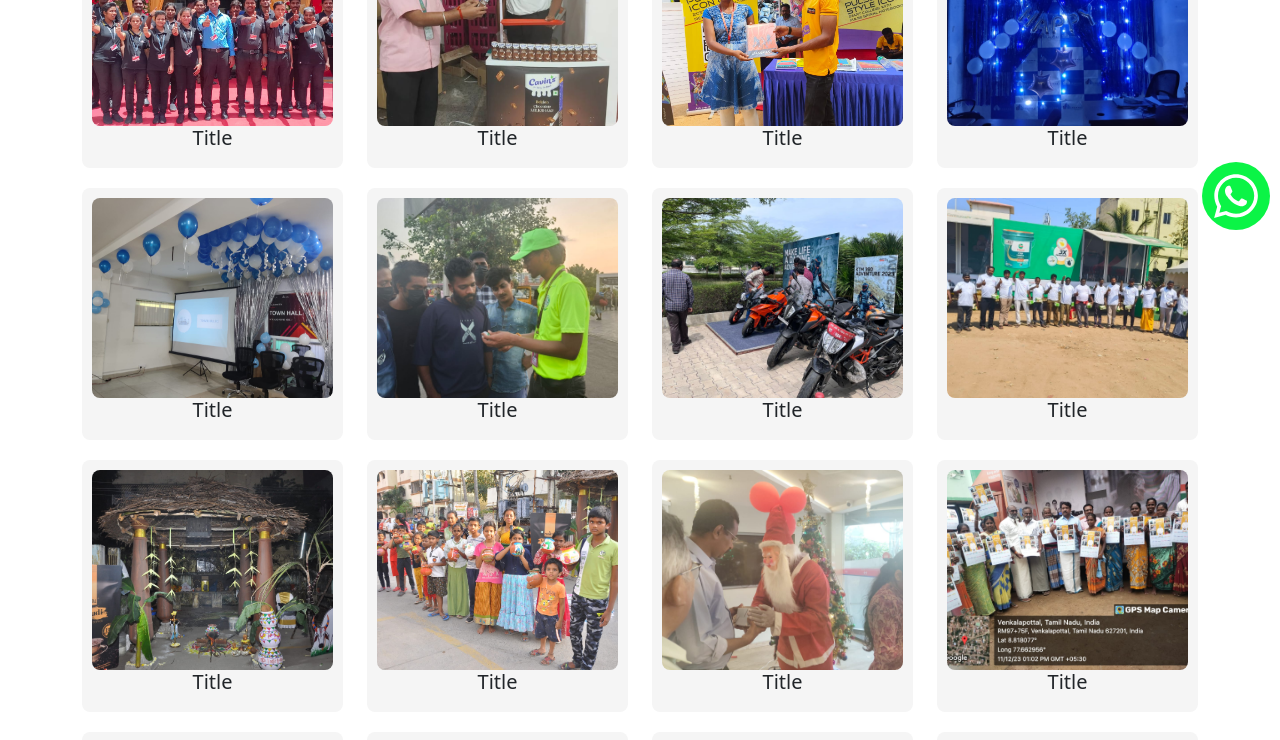
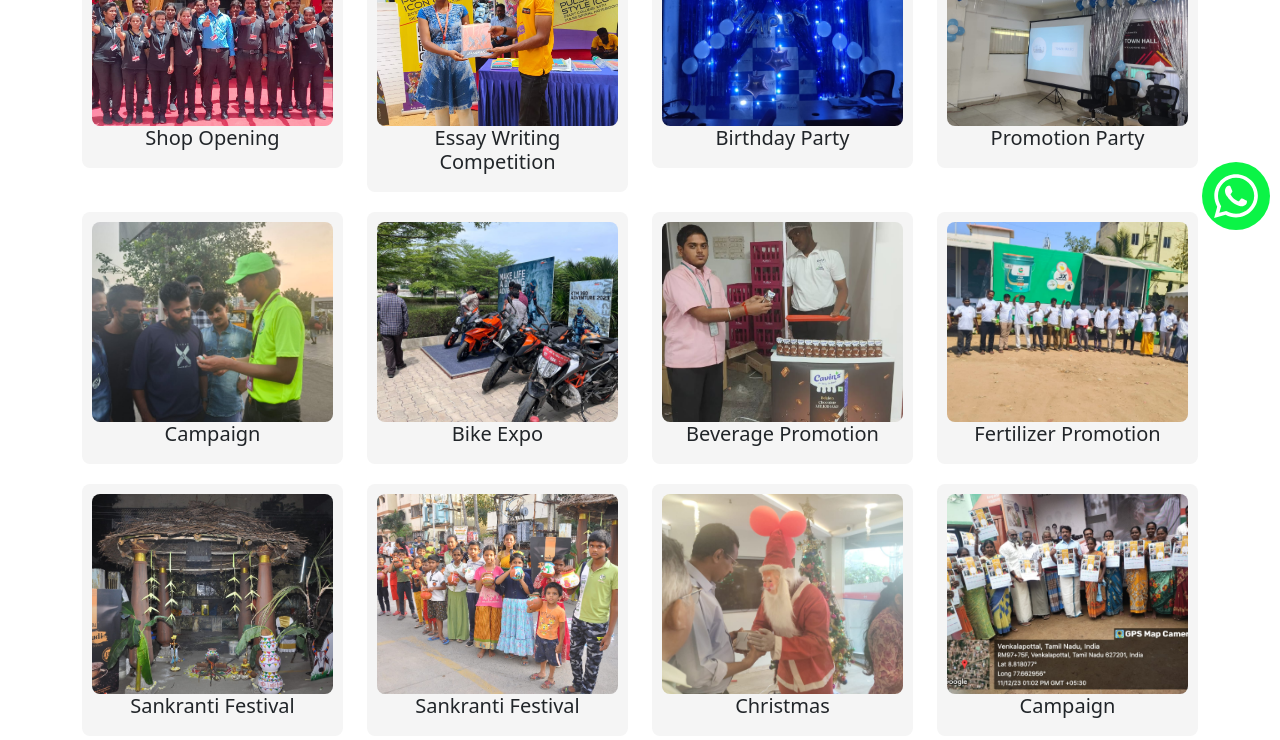
Before and after one commit to prakeshkumar15633/global-trader, a React (Create React App) app: page /global-trader/gallery in a window 1280 px wide. Shown: the part 560-1300 px from the top of the page. Built offline with nearby package versions, Linux system fonts and the light colour scheme.

Commit message:
committed

```diff
--- a/src/components/Gallery/Gallery.jsx
+++ b/src/components/Gallery/Gallery.jsx
@@ -30,30 +30,86 @@ function Gallery() {
     const [selectedImageIndex, setSelectedImageIndex] = useState(0);
 
     const images = [
-        img1,
-
-        img7,
-        img11,
-        img14,
-        img15,
-        img16,
-        img17,
-
-
-        img20,
-        img25,
-        img29,
-        img30,
-        img31,
-        img32,
-        img34,
-        img35,
-        img36,
-        img39,
-        img37,
-        img38,
-
-        img40
+        {
+            img:img1,
+            title:'Shop Opening'
+        },
+        {
+            img:img11,
+            title:'Essay Writing Competition'
+        },
+        {
+            img:img14,
+            title:'Birthday Party'
+        },
+        {
+            img:img15,
+            title:'Promotion Party'
+        },
+        {
+            img:img16,
+            title:'Campaign'
+        },
+        {
+            img:img17,
+            title:'Bike Expo'
+        },
+        {
+            img:img7,
+            title:'Beverage Promotion'
+        },
+        {
+            img:img20,
+            title:'Fertilizer Promotion'
+        },
+        {
+            img:img25,
+            title:'Sankranti Festival'
+        },
+        {
+            img:img29,
+            title:'Sankranti Festival'
+        },
+        {
+            img:img30,
+            title:'Christmas'
+        },
+        {
+            img:img31,
+            title:'Campaign'
+        },
+        {
+            img:img32,
+            title:'Catering'
+        },
+        {
+            img:img34,
+            title:'Electronic Show'
+        },
+        {
+            img:img35,
+            title:'Campaign'
+        },
+        {
+            img:img36,
+            title:'Beverage Promotion'
+        },
+        {
+            img:img39,
+            title:'Beverage Promotion'
+        },
+        {
+            img:img37,
+            title:'Essay Competetion'
+        },
+        {
+            img:img38,
+            title:'Annual Day'
+        },
+        {
+            img:img40,
+            title:'Bike Expo'
+        }
     ];
 
     const handleClick = (index) => {
@@ -78,12 +134,11 @@ function Gallery() {
             </div>
             <Container>
                 <Row>
-                    {images.map((imageUrl, index) => (
+                    {images.map((image, index) => (
                         <Col key={index} xs={6} md={4} lg={3}>
                             <div className="image-container" onClick={() => handleClick(index)}>
-                                <img src={imageUrl} alt={`Image ${index}`} className="img-fluid" />
-                                <h5 className='text-center'>Title</h5>
-
+                                <img src={image.img} alt={`Image ${index}`} className="img-fluid" />
+                                <h5 className='text-center'>{image.title}</h5>
                             </div>
                         </Col>
                     ))}
```
